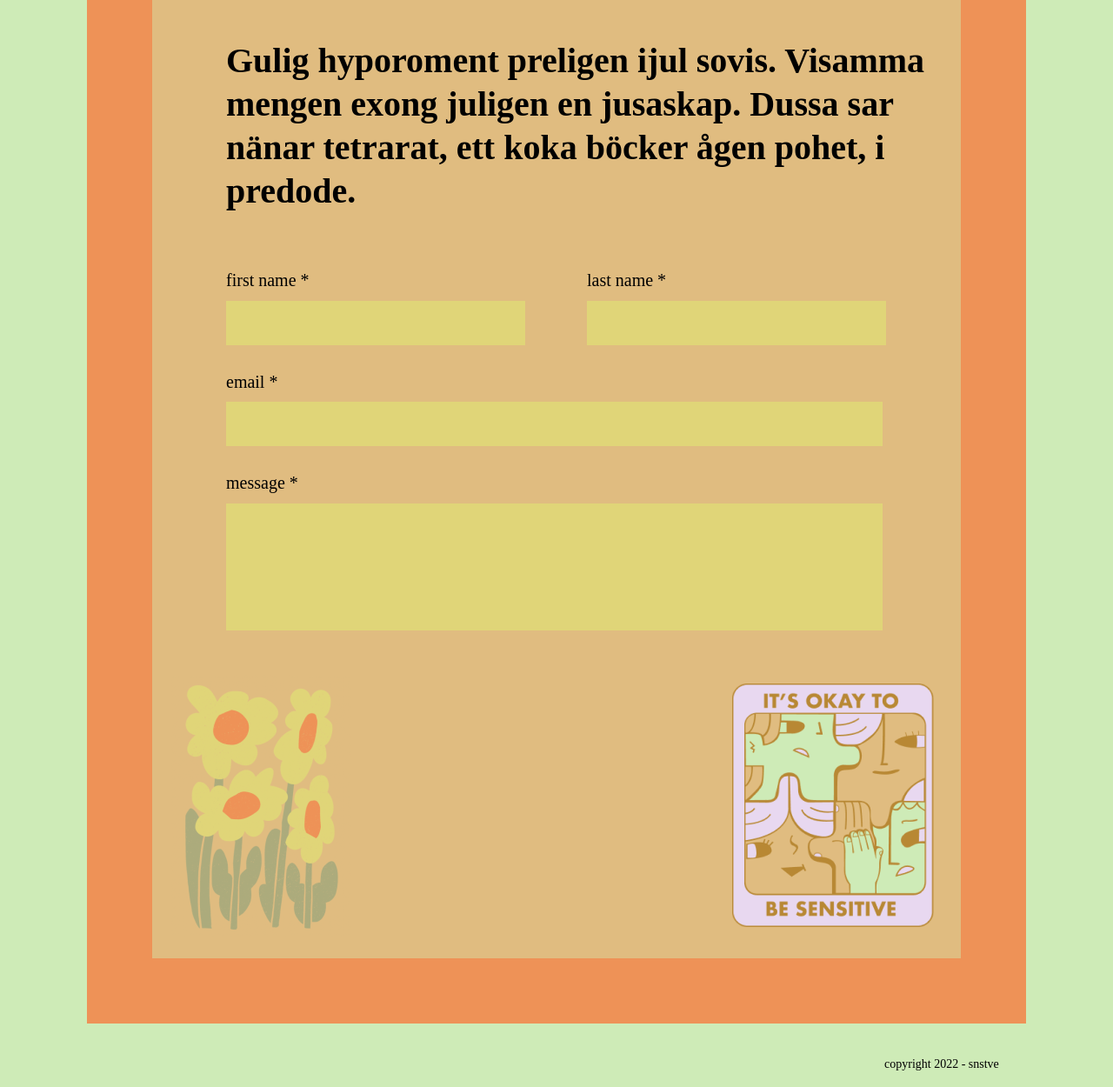
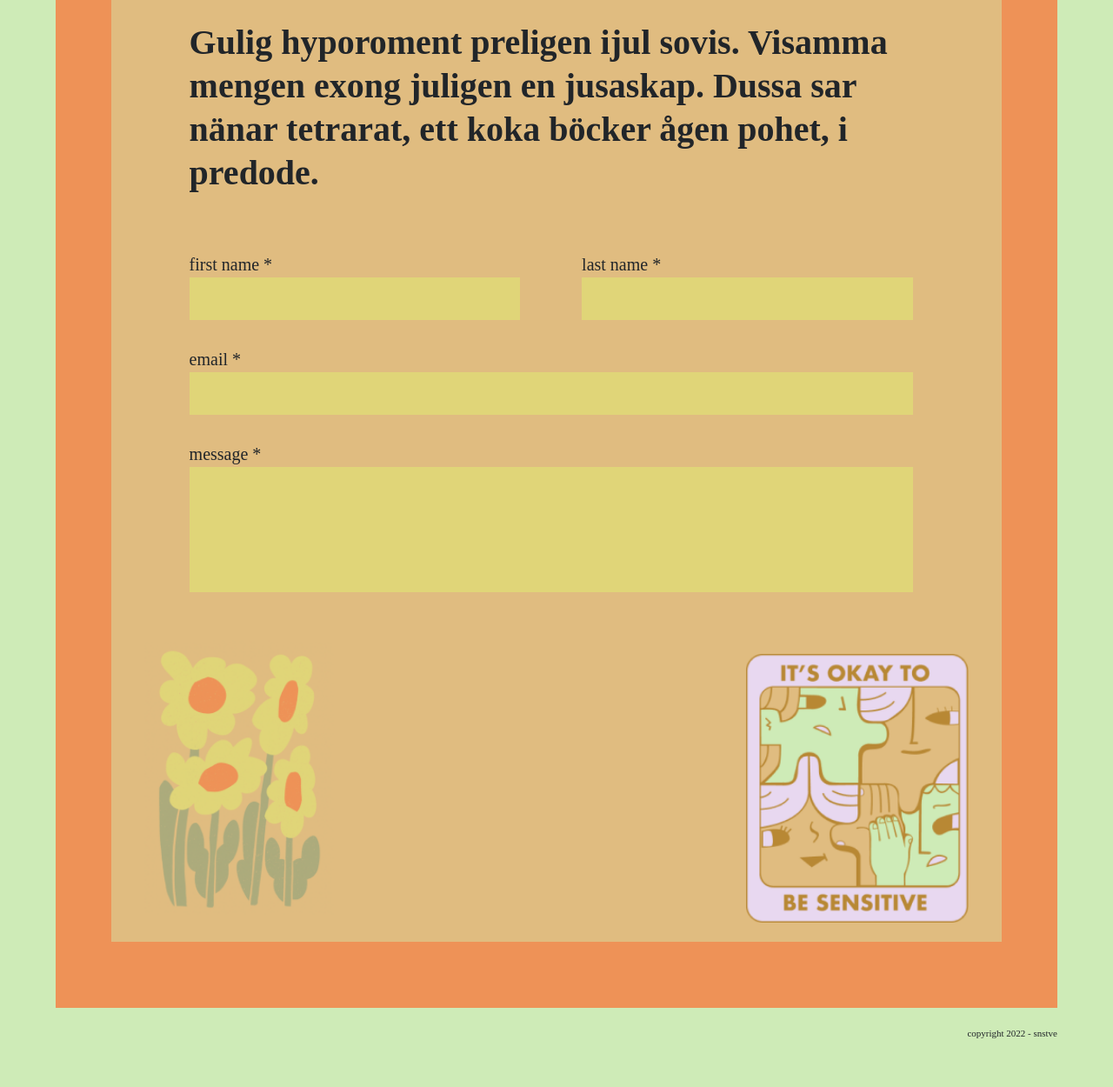
Before and after one commit to anitaalam/snstve, a plain HTML site: page contact.html in a window 1280 px wide. Shown: the part 417-1667 px from the top of the page at 87% size. After the commit the page ends 1624 px from the top, so only its background shows below. Drawn offline with nearby package versions, Linux system fonts and the light colour scheme.

Commit message:
contact page update
responsive css for the contact page

```diff
--- a/contact.html
+++ b/contact.html
@@ -8,6 +8,7 @@
     <link rel=“stylesheet” href=“https://use.typekit.net/nww2jbo.css”>
     <!-- STYLESHEETS -->
     <link rel="stylesheet" href="styles/reset.css">
+    <link href="https://cdn.jsdelivr.net/npm/bootstrap@5.2.1/dist/css/bootstrap.min.css" rel="stylesheet" integrity="sha384-iYQeCzEYFbKjA/T2uDLTpkwGzCiq6soy8tYaI1GyVh/UjpbCx/TYkiZhlZB6+fzT" crossorigin="anonymous">
     <link rel="stylesheet" href="styles/main.css">
     <!-- FAVICON -->
 
@@ -16,16 +17,33 @@
 </head>
 <body>
     <div class="theme-wrapper">
-        <header>
-            <div class="logo">
-                <a href="index.html"><img src="images/logo.png" alt="SNSTVE's logo"></a>
-            </div>
-            <div class="nav">
-                <a href="about.html">about</a>
-                <a href="dei.html">dei 101</a>
-                <a href="blog.html">the blog</a>
-                <a href="contact.html">contact</a>
-            </div>
+        <header class="container-fluid">
+            <nav class="navbar navbar-expand-lg bg-transparent d-flex align-items-center">
+                <div class="container-fluid navigation">
+                    <a class="navbar-brand" href="index.html">
+                        <img class="logo" src="images/logo.png" alt="SNSTVE's logo">
+                    </a>
+                    <button class="navbar-toggler" type="button" data-bs-toggle="collapse" data-bs-target="#navbarItems" aria-controls="navbarItems" aria-expanded="false" aria-label="Toggle navigation">
+                        <span class="navbar-toggler-icon"></span>
+                    </button>
+                    <div class="collapse navbar-collapse" id="navbarItems">
+                        <ul class="navbar-nav me-auto mb-2 mb-lg-0">
+                        <li class="nav-item">
+                            <a class="nav-link" href="#">about</a>
+                        </li>
+                        <li class="nav-item">
+                            <a class="nav-link" href="#">dei 101</a>
+                        </li>
+                        <li class="nav-item">
+                            <a class="nav-link" href="#">the blog</a>
+                        </li>
+                        <li class="nav-item">
+                            <a class="nav-link active" aria-current="page" href="#">contact</a>
+                        </li>
+                        </ul>
+                    </div>
+                </div>
+            </nav>
         </header>
         <main>
             <div class="first-bg"></div>
@@ -62,5 +80,7 @@
             <p>copyright 2022 - snstve</p>
         </footer>
     </div>
+    <!-- SCRIPTS -->
+    <script src="https://cdn.jsdelivr.net/npm/bootstrap@5.2.1/dist/js/bootstrap.bundle.min.js" integrity="sha384-u1OknCvxWvY5kfmNBILK2hRnQC3Pr17a+RTT6rIHI7NnikvbZlHgTPOOmMi466C8" crossorigin="anonymous"></script>
 </body>
 </html>
--- a/styles/main.css
+++ b/styles/main.css
@@ -13,23 +13,31 @@ a {
 
 h1 {
     font-weight: 900;
-    font-size: 60px;
-    line-height: 75.6px;
 }
 
 h2 {
     font-weight: 700;
-    font-size: 40px;
-    line-height: 50px;
+}
+
+.navigation {
+    width: 92%;
+}
+
+.logo {
+    height: 75px;
 }
 
 .theme-wrapper {
-    max-width: 1280px;
+    /* max-width: 1280px; */
     margin: 0 auto;
     position: relative;
 }
 
-header {
+.navbar-toggler {
+    border: none;
+}
+
+/* header {
     width: 1089px;
     height: 150px;
     display: flex;
@@ -39,7 +47,7 @@ header {
     left: 91px;
     top: 20px;
 
-}
+} */
 .nav {
     font-size: 16px;
 }
@@ -50,12 +58,11 @@ header {
 
 footer p {
     font-weight: 400;
-    font-size: 14px;
+    font-size: 8px;
     line-height: 18px;
-    position: absolute;
-    left: 1017px;
-    top: 1632px;
-    padding-bottom: 17px;
+    width: 90%;
+    text-align: right;
+    margin: 0 auto;
 }
 
 /****** HOMEPAGE ******/
@@ -69,45 +76,50 @@ footer p {
 /****** CONTACT ******/
 .first-bg {
     background-color: #EE9257;
-    width: 1080px;
-    height: 1400px;
-    position: absolute;
-    left: 100px;
-    top: 194px;
+    width: 90%;
+    height: 507px;
+    margin: 0 auto;
 }
 
 .second-bg {
     background-color: #E0BC80;
-    width: 930px;
-    height: 1250px;
+    width: 75%;
+    height: 71.5%;
     position: absolute;
-    left: 175px;
-    top: 269px;
+    top: 130px;
+    left: 0;
+    right: 0;
+    margin: auto;
 }
 
 .connect {
-    width: 805px;
-    height: 329px;
+    width: 61%;
     position: absolute;
-    top: 331px;
-    left: 260px;
+    top: 23%;
+    left: 20%;
+}
+
+.connect h1 {
+    font-size: 22px;
+    line-height: 20px;
 }
 
 .connect h2 {
-    margin-top: 55px;
+    margin-top: 18px;
+    font-size: 14px;
+    line-height: 22px;
 }
 
 .connect-form {
-    width: 751px;
+    width: 61%;
     position: absolute;
-    left: 260px;
-    top: 727px;
+    top: 48%;
+    left: 20%;
 }
 
 .connect-form label {
     font-weight: 400;
-    font-size: 20px;
-    line-height: 25.5px;
+    font-size: 12px;
 }
 
 .connect-form input {
@@ -116,48 +128,355 @@ footer p {
 
 .first-last-name {
     display: flex;
-    margin-bottom: 30px;
+    margin-bottom: 5px;
+}
+.first-last-name div {
+    width: 100%;
+}
+
+.first-last-name div:nth-child(2) {
+    margin-left: 20px;
+}
+
+#fname, #lname {
+    width: 100%;
+    height: 20px;
+    border: none;
+}
+
+#email {
+    width: 100%;
+    height: 20px;
+    border: none;
+    margin-bottom: 5px;
+}
+
+#message {
+    width: 100%;
+    height: 40px;
+    border: none;
+    /* margin-bottom: 5px; */
+}
+
+.flowers {
+    width: 60px;
+    position: absolute;
+    top: 77%;
+    left: 14%;
+}
+
+.puzzle {
+    width: 60px;
+    position: absolute;
+    top: 79%;
+    left: 68%;
+}
+
+
+/* ========================
+Media Queries
+========================= */
+@media (min-width: 576px) {
+/****** GLOBAL ******/
+.logo {
+    height: 90px;
+}
+
+/****** HOMEPAGE ******/
+
+/****** ABOUT ******/
+
+/****** DEI 101 ******/
+
+/****** THE BLOG ******/
+
+/****** CONTACT ******/
+.first-bg {
+    height: 680px;
+}
+
+.second-bg {
+    width: 80%;
+    height: 76%;
+    top: 145px;
+}
+
+.connect {
+    width: 65%;
+    top: 22%;
+    left: 17%;
+}
+
+.connect h1 {
+    font-size: 35px;
+}
+
+.connect h2 {
+    margin-top: 35px;
+    font-size: 18px;
+    line-height: 27px;
+}
+
+.connect-form {
+    width: 65%;
+    top: 48%;
+    left: 17%;
+}
+
+.connect-form label {
+    font-size: 14px;
+}
+
+.first-last-name div:nth-child(2) {
+    margin-left: 55px;
+}
+
+#fname, #lname, #email {
+    height: 28px;
+}
+
+#message {
+    height: 60px;
+}
+
+.flowers {
+    width: 80px;
+    top: 77%;
+    left: 13%;
+}
+
+.puzzle {
+    width: 90px;
+    top: 78%;
+    left: 73%;
+}
+}
+
+@media (min-width: 768px) {
+/****** GLOBAL ******/
+.logo {
+    height: 110px;
+}
+
+footer p {
+    font-size: 11px;
+    padding-top: 20px;
+    padding-bottom: 10px;
+}
+
+/****** HOMEPAGE ******/
+
+/****** ABOUT ******/
+
+/****** DEI 101 ******/
+
+/****** THE BLOG ******/
+
+/****** CONTACT ******/
+.first-bg {
+    height: 810px;
+}
+
+.second-bg {
+    height: 76%;
+    top: 168px;
+}
+
+.connect {
+    width: 66%;
+    top: 24%;
+    left: 17%;
+}
+
+.connect h1 {
+    font-size: 43px;
+}
+
+.connect h2 {
+    margin-top: 49px;
+    font-size: 25px;
+    line-height: 34px;
+}
+
+.connect-form {
+    top: 51%;
+}
+
+.connect-form label {
+    font-size: 15px;
+}
+
+.first-last-name, #email {
+    margin-bottom: 12px;
+}
+
+.first-last-name div:nth-child(2) {
+    margin-left: 75px;
+}
+
+#fname, #lname, #email {
+    height: 35px;
+}
+
+#message {
+    height: 90px;
+}
+
+.flowers {
+    width: 12%;
+    top: 78%;
+}
+
+.puzzle {
+    width: 13%;
+    top: 79%;
+    left: 73%;
+}
+}
+
+@media (min-width: 992px) {
+/****** GLOBAL ******/
+.logo {
+    height: 135px;
+}
+
+/****** HOMEPAGE ******/
+
+/****** ABOUT ******/
+
+/****** DEI 101 ******/
+
+/****** THE BLOG ******/
+
+/****** CONTACT ******/
+.first-bg {
+    height: 1100px;
+}
+
+.second-bg {
+    top: 210px;
+}
+
+.connect {
+    top: 22%;
+}
+
+.connect h1 {
+    font-size: 52px;
+}
+
+.connect h2 {
+    font-size: 32px;
+    line-height: 45px;
+}
+
+.connect-form {
+    top: 46%;
+}
+
+.connect-form label {
+    font-size: 17px;
+}
+
+.first-last-name, #email {
+    margin-bottom: 20px;
+}
+
+#fname, #lname, #email {
+    height: 45px;
+}
+
+.flowers {
+    width: 17%;
+    top: 71%;
+}
+
+.puzzle {
+    width: 20%;
+    top: 72%;
+    left: 67%;
+}
+}
+
+@media (min-width: 1280px) {
+/****** GLOBAL ******/
+.logo {
+    height: 150px;
+}
+
+/****** HOMEPAGE ******/
+
+/****** ABOUT ******/
+
+/****** DEI 101 ******/
+
+/****** THE BLOG ******/
+
+/****** CONTACT ******/
+.first-bg {
+    height: 1400px;
+}
+
+.second-bg {
+    height: 77%;
+    top: 250px;
+}
+
+.connect {
+    top: 21%;
+}
+
+.connect h1 {
+    font-size: 60px;
+}
+
+.connect h2 {
+    font-size: 40px;
+    margin-top: 80px;
+    line-height: 50px;
+}
+
+.connect-form {
+    top: 43.5%;
+}
+
+.connect-form label {
+    font-size: 20px;
 }
 
 .first-last-name div:nth-child(2) {
     margin-left: 71px;
 }
 
-#fname, #lname {
-    width: 340px;
-    height: 49px;
-    border: none;
-    margin-top: 10px;
-}
-
-#email {
-    width: 751px;
-    height: 49px;
-    border: none;
-    margin-top: 10px;
+.first-last-name, #email {
     margin-bottom: 30px;
 }
 
-#message {
-    width: 751px;
-    height: 144px;
-    border: none;
-    margin-top: 10px;
-    margin-bottom: 30px;
+#fname, #lname, #email {
+    height: 49px;
 }
 
+#message {
+    height: 144px;
+}
+}
+
+@media (min-width: 1440px) {
+/****** HOMEPAGE ******/
+
+/****** ABOUT ******/
+
+/****** DEI 101 ******/
+
+/****** THE BLOG ******/
+
+/****** CONTACT ******/
 .flowers {
-    width: 207px;
-    height: 301px;
-    position: absolute;
-    left: 197px;
-    top: 1193px;
+    width: 14%;
 }
 
 .puzzle {
-    width: 232px;
-    height: 280px;
-    position: absolute;
-    left: 842px;
-    top: 1203px;
+    width: 17%;
+    left: 69%;
 }
+}
```
